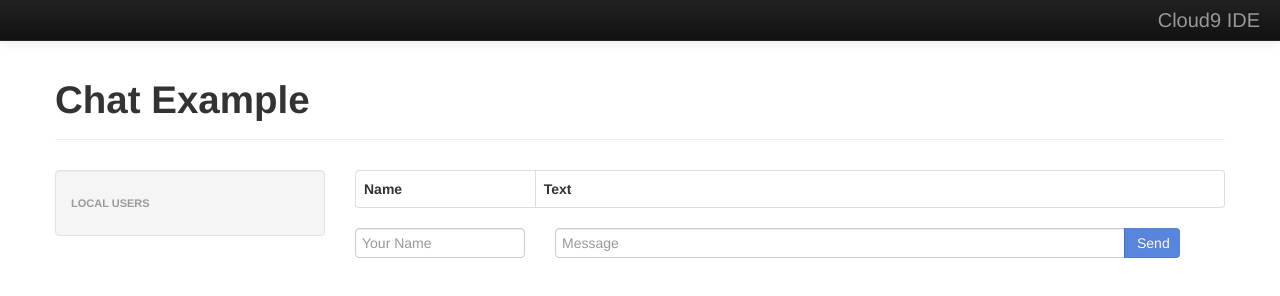
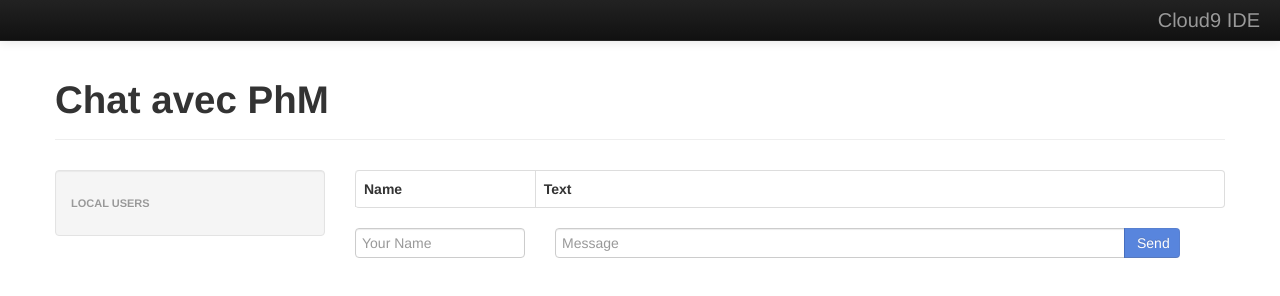
Before and after one commit to philgm/phil2, a website: page client/index.html in a window 1280 px wide. Drawn offline with nearby package versions, Linux system fonts and the light colour scheme; no server answers.

Commit message:
avec phm

```diff
--- a/client/index.html
+++ b/client/index.html
@@ -55,7 +55,7 @@
         </div>
       </div>
       <div class="page-header">
-        <h1>Chat Example</h1>
+        <h1>Chat avec PhM</h1>
       </div>
       <div class="row">
         <div class="span3">
```
